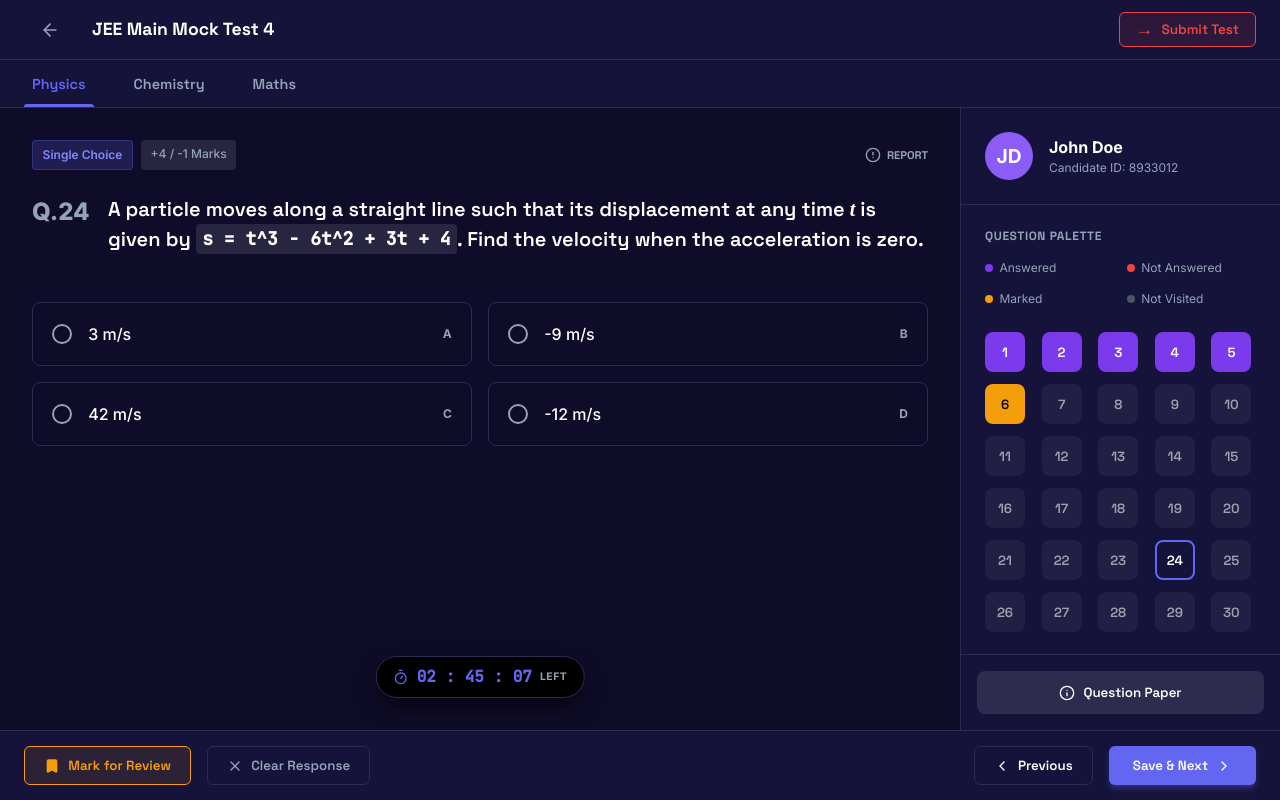
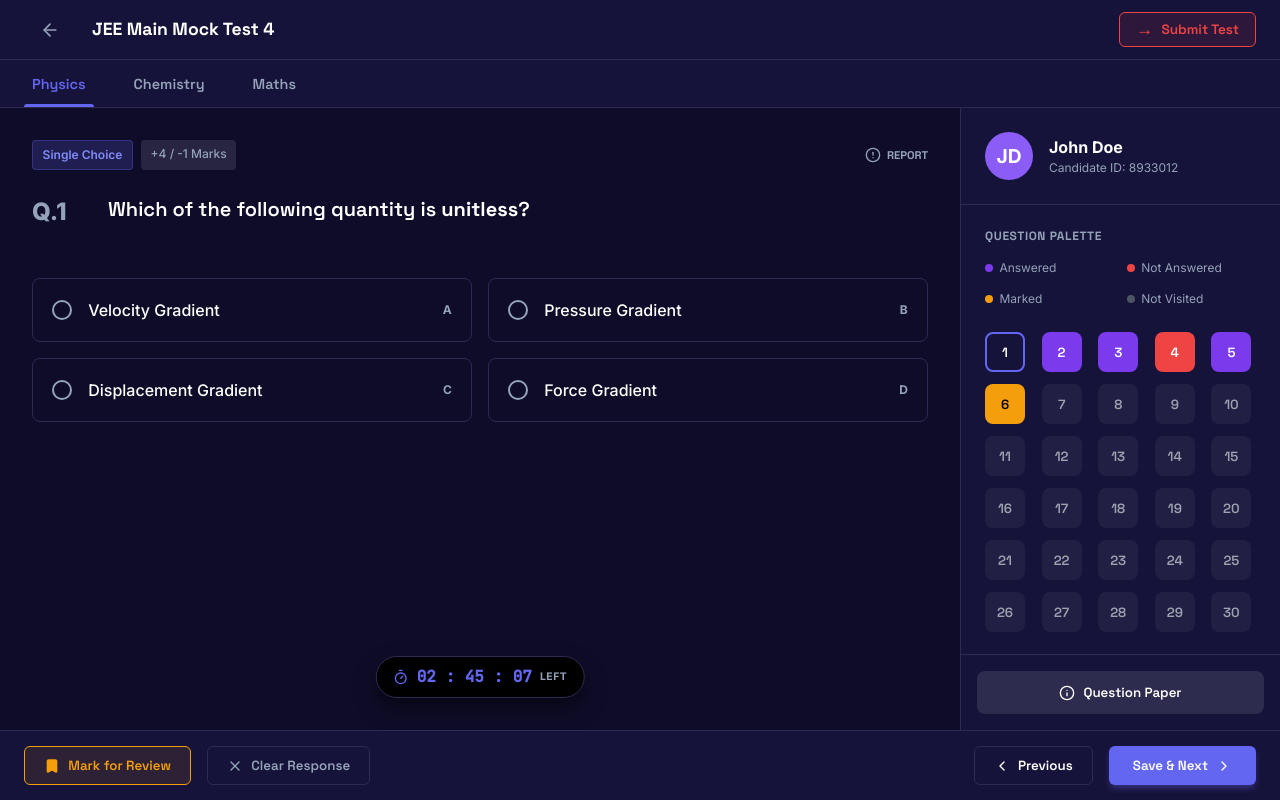
Before and after one commit to indrajit1306/uprank-ai, a React (Vite) app in the folder uprank ai/: page /mock-test in a window 1280 px wide. Built offline with nearby package versions, Linux system fonts and the light colour scheme.

Commit message:
feat: Implement initial mock test interface with question display, timer, and question palette.

```diff
--- a/uprank ai/src/MockTestInterface.jsx
+++ b/uprank ai/src/MockTestInterface.jsx
@@ -16,7 +16,7 @@ const MockTestInterface = () => {
     const navigate = useNavigate();
     // State management
     const [currentSubject, setCurrentSubject] = useState('Physics');
-    const [currentQuestion, setCurrentQuestion] = useState(24);
+    const [currentQuestion, setCurrentQuestion] = useState(1);
     const [selectedOption, setSelectedOption] = useState(null);
 
     const [timeLeft, setTimeLeft] = useState(9912); // seconds (2:45:12)
@@ -26,10 +26,14 @@ const MockTestInterface = () => {
     const questionPalette = Array.from({ length: 30 }, (_, i) => {
         const num = i + 1;
         let status = 'not-visited';
-        if ([1, 2, 3, 4, 5].includes(num)) status = 'answered'; // Purple
-        else if ([24].includes(num)) status = 'current'; // Blue border
-        else if ([6].includes(num)) status = 'marked'; // Yellow
-        else if ([4].includes(num)) status = 'not-answered-reviewed'; // Red
+
+        // Simulating some previous activity
+        if ([2, 3, 5].includes(num)) status = 'answered';
+        else if ([6].includes(num)) status = 'marked';
+        else if ([4].includes(num)) status = 'not-answered-reviewed';
+
+        // Highlight current question
+        if (num === currentQuestion) status = 'current';
 
         return { id: num, status };
     });
@@ -47,6 +51,65 @@ const MockTestInterface = () => {
         const m = Math.floor((seconds % 3600) / 60);
         const s = seconds % 60;
         return `${String(h).padStart(2, '0')} : ${String(m).padStart(2, '0')} : ${String(s).padStart(2, '0')}`;
+    };
+
+    // Question Data
+    const questionsData = {
+        1: {
+            text: <span>Which of the following quantity is <strong>unitless</strong>?</span>,
+            options: [
+                { id: 'A', text: "Velocity Gradient" },
+                { id: 'B', text: "Pressure Gradient" },
+                { id: 'C', text: "Displacement Gradient" },
+                { id: 'D', text: "Force Gradient" }
+            ]
+        },
+        2: {
+            text: <span>The dimension of <strong>light year</strong> is:</span>,
+            options: [
+                { id: 'A', text: "[L]" },
+                { id: 'B', text: "[T]" },
+                { id: 'C', text: "[M]" },
+                { id: 'D', text: "[LT^-1]" }
+            ]
+        },
+        3: {
+            text: <span>Two vectors having equal magnitude of 5 units, have an angle of 60° between them. Find the magnitude of their resultant vector.</span>,
+            options: [
+                { id: 'A', text: "5" },
+                { id: 'B', text: "5√3" },
+                { id: 'C', text: "10" },
+                { id: 'D', text: "5√2" }
+            ]
+        },
+        4: {
+            text: <span>A ball is thrown vertically upward with a velocity of 20 m/s. Calculate the maximum height attained. (g = 10 m/s²)</span>,
+            options: [
+                { id: 'A', text: "10 m" },
+                { id: 'B', text: "20 m" },
+                { id: 'C', text: "40 m" },
+                { id: 'D', text: "15 m" }
+            ]
+        },
+        24: {
+            text: <span>A particle moves along a straight line such that its displacement at any time <span className="math-font">t</span> is given by <span className="code-block">s = t^3 - 6t^2 + 3t + 4</span>. Find the velocity when the acceleration is zero.</span>,
+            options: [
+                { id: 'A', text: "3 m/s" },
+                { id: 'B', text: "-9 m/s" },
+                { id: 'C', text: "42 m/s" },
+                { id: 'D', text: "-12 m/s" }
+            ]
+        }
+    };
+
+    const currentQ = questionsData[currentQuestion] || {
+        text: "Question content coming soon...",
+        options: [
+            { id: 'A', text: "Option A" },
+            { id: 'B', text: "Option B" },
+            { id: 'C', text: "Option C" },
+            { id: 'D', text: "Option D" }
+        ]
     };
 
     return (
@@ -108,45 +171,22 @@ const MockTestInterface = () => {
                     <div className="question-content">
                         <div className="q-number">Q.{currentQuestion}</div>
                         <div className="q-text">
-                            <h3>
-                                A particle moves along a straight line such that its displacement at any time <span className="math-font">t</span> is given by <span className="code-block">s = t^3 - 6t^2 + 3t + 4</span>. Find the velocity when the acceleration is zero.
-                            </h3>
+                            <h3>{currentQ.text}</h3>
                         </div>
                     </div>
 
                     <div className="options-grid">
-                        <div
-                            className={`option-card ${selectedOption === 'A' ? 'selected' : ''}`}
-                            onClick={() => setSelectedOption('A')}
-                        >
-                            <div className="opt-radio"></div>
-                            <span className="opt-text">3 m/s</span>
-                            <span className="opt-label">A</span>
-                        </div>
-                        <div
-                            className={`option-card ${selectedOption === 'B' ? 'selected' : ''}`}
-                            onClick={() => setSelectedOption('B')}
-                        >
-                            <div className="opt-radio"></div>
-                            <span className="opt-text">-9 m/s</span>
-                            <span className="opt-label">B</span>
-                        </div>
-                        <div
-                            className={`option-card ${selectedOption === 'C' ? 'selected' : ''}`}
-                            onClick={() => setSelectedOption('C')}
-                        >
-                            <div className="opt-radio"></div>
-                            <span className="opt-text">42 m/s</span>
-                            <span className="opt-label">C</span>
-                        </div>
-                        <div
-                            className={`option-card ${selectedOption === 'D' ? 'selected' : ''}`}
-                            onClick={() => setSelectedOption('D')}
-                        >
-                            <div className="opt-radio"></div>
-                            <span className="opt-text">-12 m/s</span>
-                            <span className="opt-label">D</span>
-                        </div>
+                        {currentQ.options.map((opt) => (
+                            <div
+                                key={opt.id}
+                                className={`option-card ${selectedOption === opt.id ? 'selected' : ''}`}
+                                onClick={() => setSelectedOption(opt.id)}
+                            >
+                                <div className="opt-radio"></div>
+                                <span className="opt-text">{opt.text}</span>
+                                <span className="opt-label">{opt.id}</span>
+                            </div>
+                        ))}
                     </div>
 
                     {/* Floating Timer in Question Area */}
```
